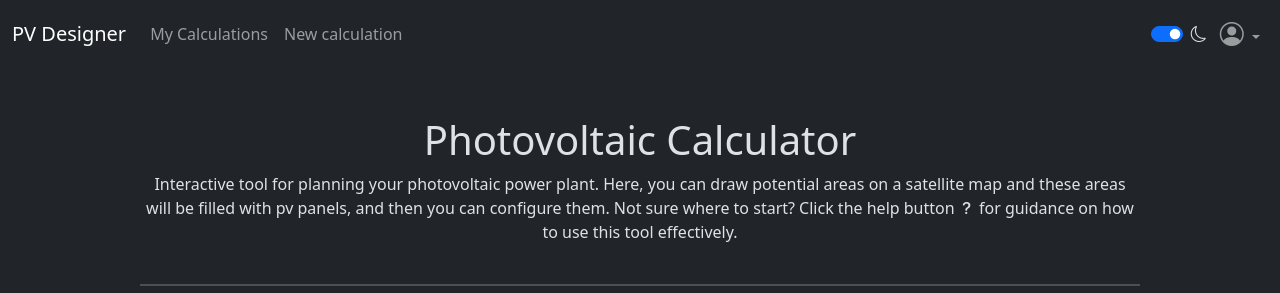
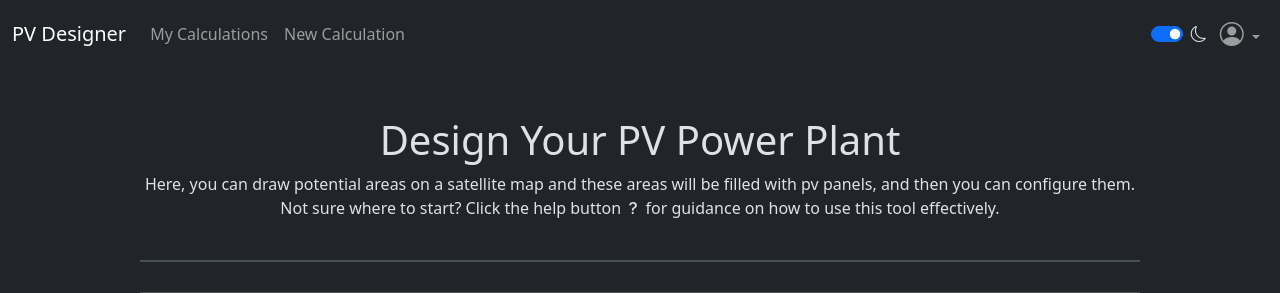
Before and after one commit to tomc02/pv-designer, a Django app: page /map/ in a window 1280 px wide. Shown: the top 293 px of the page. Run offline with Django 4.2, Linux system fonts and the light colour scheme; data that the repository does not hold is empty; some libraries are stand-ins or nearby versions.

Commit message:
Small UI updates

```diff
--- a/pv_designer/web_pv_designer/static/js/map_utils.js
+++ b/pv_designer/web_pv_designer/static/js/map_utils.js
@@ -172,7 +172,7 @@ function loadMapData() {
     const drawShapeButton = document.createElement('button');
     drawShapeButton.id = 'drawShapeButton';
     drawShapeButton.classList.add('btn', 'btn-primary', 'btn-sm');
-    drawShapeButton.innerText = 'Add area';
+    drawShapeButton.innerText = 'New area';
     map.controls[google.maps.ControlPosition.LEFT_TOP].push(drawShapeButton);
     drawShapeButton.style.display = 'block';
     drawShapeButton.style.margin = '10px';
@@ -208,7 +208,7 @@ function loadMapData() {
     mapTypeSelect.appendChild(classicMapOption);
 
     map.controls[google.maps.ControlPosition.LEFT_TOP].push(mapTypeSelect);
-    mapTypeSelect.style.width = '75px';
+    mapTypeSelect.style.width = '77px';
     mapTypeSelect.style.marginLeft = '10px';
 
     mapTypeSelect.addEventListener('change', function () {
--- a/pv_designer/web_pv_designer/templates/base.html
+++ b/pv_designer/web_pv_designer/templates/base.html
@@ -29,7 +29,7 @@
                         <a class="nav-link" href="{% url 'calculations' %}">My Calculations</a>
                     </li>
                     <li class="nav-item">
-                        <a class="nav-link" href="{% url 'map' %}">New calculation</a>
+                        <a class="nav-link" href="{% url 'map' %}">New Calculation</a>
                     </li>
                 </ul>
                 <div class="form-check form-switch ml-auto" style="margin: 5px">
@@ -104,7 +104,6 @@
 
 <!-- Footer -->
 <footer>
-    <p>&copy; {% now "Y" %} PV DESIGNER</p>
 </footer>
 </body>
 <script>
--- a/pv_designer/web_pv_designer/templates/data_page.html
+++ b/pv_designer/web_pv_designer/templates/data_page.html
@@ -8,7 +8,7 @@
                 <div class="col-md-8">
                     <div>
                         <div class="heading-section text-center page-heading-section">
-                            <h1>Finalize Your PV Power Plant Details</h1>
+                            <h1>PV Power Plant Details</h1>
                             <p class="lead">Complete the final steps to accurately calculate your photovoltaic power
                                 plant's
                                 potential. Each field comes with a helpful tooltip for further explanation.</p>
--- a/pv_designer/web_pv_designer/templates/map.html
+++ b/pv_designer/web_pv_designer/templates/map.html
@@ -2,7 +2,6 @@
 {% load static %}
 {% block content %}
     <head>
-        <title>Draw on Map</title>
         <script src="/api/google-maps-js"></script>
         <script src="https://html2canvas.hertzen.com/dist/html2canvas.min.js"></script>
         <script src="https://ajax.googleapis.com/ajax/libs/jquery/3.5.1/jquery.min.js"></script>
@@ -18,9 +17,8 @@
     <div class="container mt-5">
         <div id="content">
             <div class="heading-section text-center page-heading-section">
-                <h1>Photovoltaic Calculator</h1>
-                <p class="lead">Interactive tool for planning your photovoltaic power plant. Here, you can
-                    draw potential areas on a satellite map and these areas will be filled with pv panels, and then you can configure them. Not sure where
+                <h1>Design Your PV Power Plant</h1>
+                <p class="lead">Here, you can draw potential areas on a satellite map and these areas will be filled with pv panels, and then you can configure them. Not sure where
                     to start? Click the help button <i class="bi bi-question-lg"></i> for guidance on how to use this
                     tool
                     effectively.</p>
```
Also changed, not shown: latex_figures/details_page.png, latex_figures/details_page_light.png, latex_figures/map_ui.png, latex_figures/map_ui_light.png, latex_figures/nav_bar_narrow.png, latex_figures/nav_bar_narrow_light.png (added), 1 other file.
